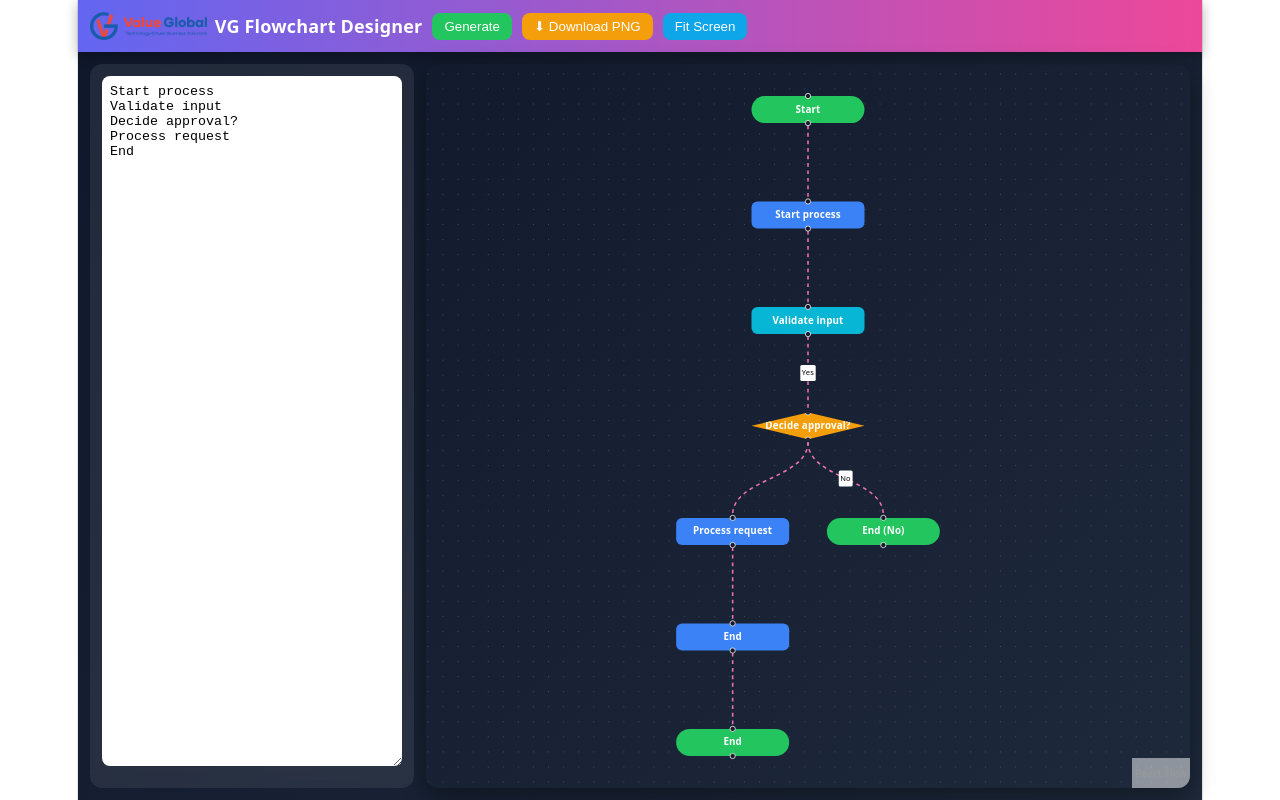
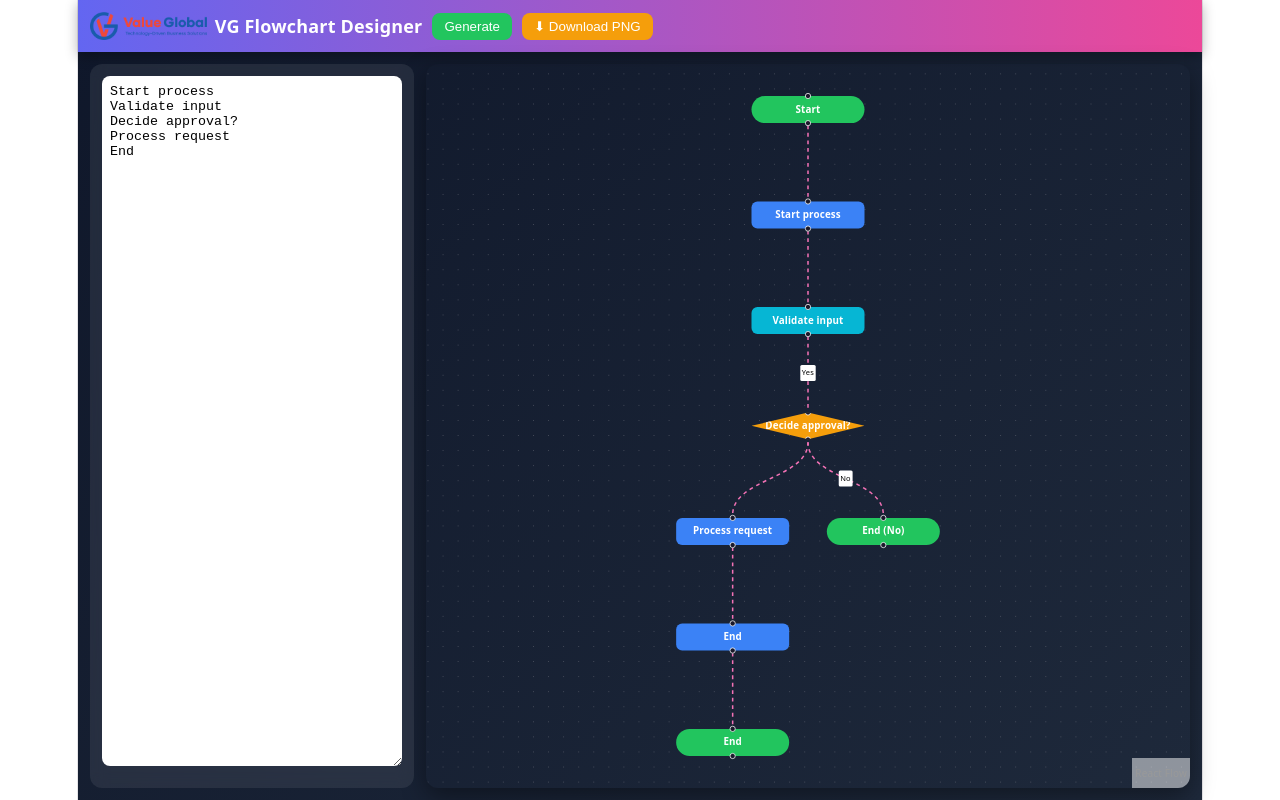
Before and after one commit to shanmugapriyag2196/KiloCode-Flow-Chart-Designer, a React (Vite) app: page / in a window 1280 px wide. Built offline with nearby package versions, Linux system fonts and the light colour scheme.

Commit message:
Remove fit screen

```diff
--- a/src/App.tsx
+++ b/src/App.tsx
@@ -50,7 +50,6 @@ export default function App() {
         <strong style={{ fontSize: 18, display: 'flex', alignItems: 'center', gap: 8 }}><img src="/Value-Global.png" alt="VG" style={{ height: 28 }} /> VG Flowchart Designer</strong>
         <button onClick={regenerate} style={{ background: '#22c55e', color: '#fff', border: 'none', padding: '6px 12px', borderRadius: 8 }}>Generate</button>
         <button onClick={downloadImage} style={{ background: '#f59e0b', color: '#fff', border: 'none', padding: '6px 12px', borderRadius: 8 }}>⬇ Download PNG</button>
-        <button onClick={() => (document.querySelector('.react-flow__controls-fitview') as HTMLButtonElement)?.click()} style={{ background: '#0ea5e9', color: '#fff', border: 'none', padding: '6px 12px', borderRadius: 8 }}>Fit Screen</button>
       </div>
       <div style={{ flex: 1, display: 'flex', gap: 12, padding: 12 }}>
         <div style={{ width: 300, padding: 12, background: 'rgba(255,255,255,.08)', borderRadius: 12, display: 'flex', flexDirection: 'column', gap: 10, backdropFilter: 'blur(8px)' }}>
```
